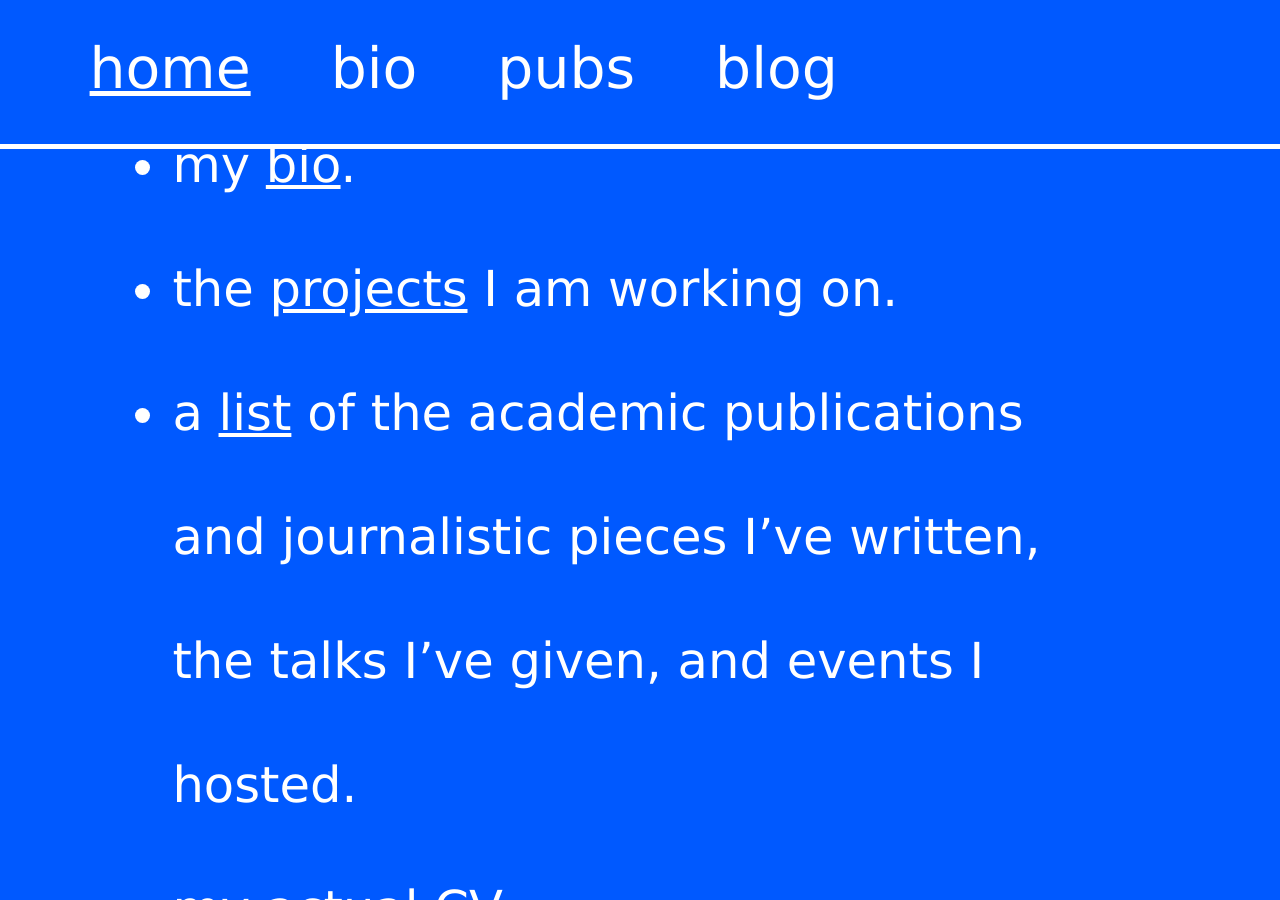
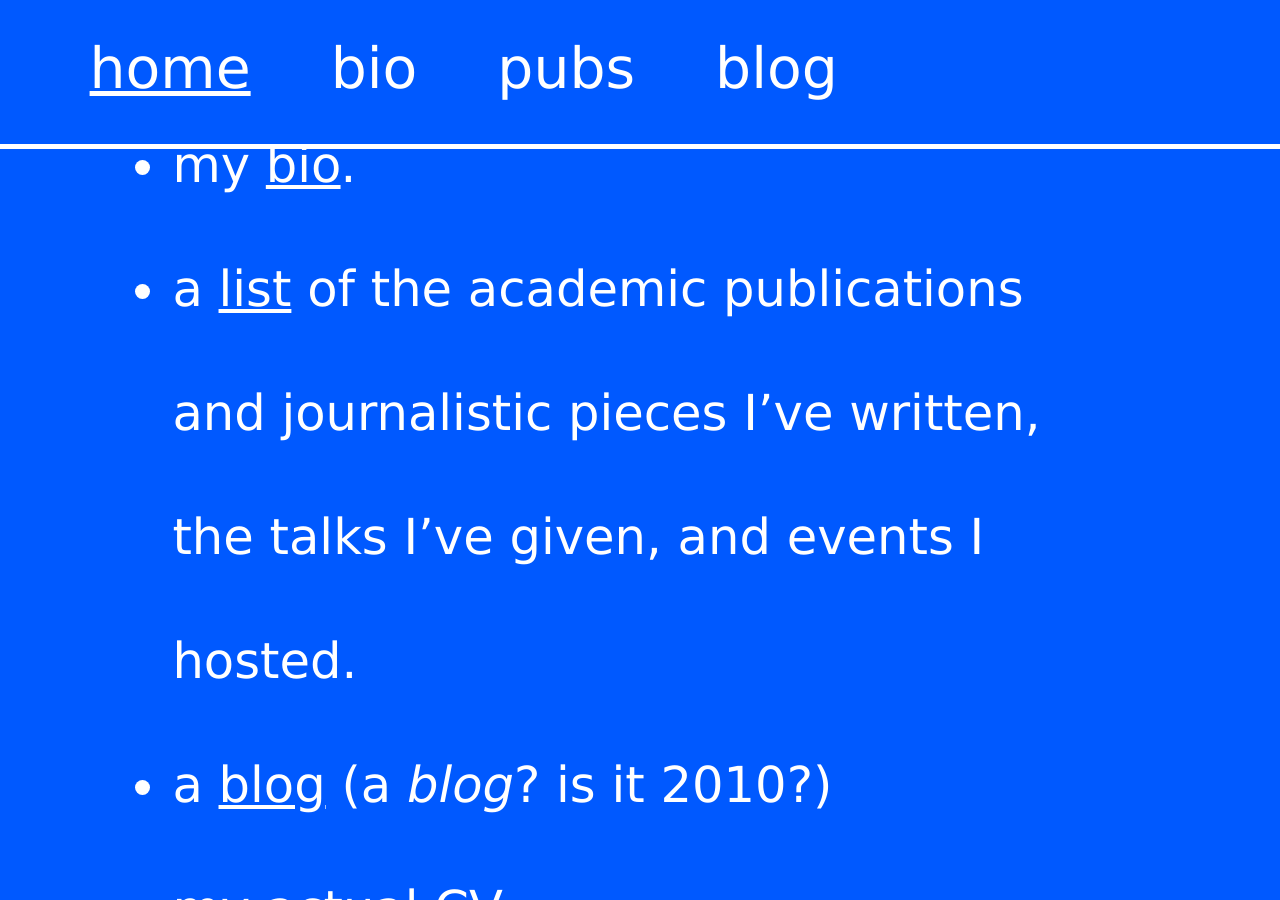
Before and after one commit to oliviodare/oliviodare.com, a Jekyll site: the page built from index.md, in a window 1280 px wide and 900 px high, scrolled down 2583 px. Built offline with Jekyll 4.4.1, drawn with Linux system fonts in a browser that asks for light colours.

Commit message:
Little change in the index.md

```diff
--- a/index.md
+++ b/index.md
@@ -12,8 +12,8 @@ My name is Max Bautista Perpinyà and I am a researcher (PhD student) in the His
 
 On these pages, you'll find a sort of open CV. The basic structure is this:
 - my [bio](bio.html).
-- the [projects](projects.html) I am working on.
 - a [list](pubs.html) of the academic publications and journalistic pieces I've written, the talks I've given, and events I hosted.
+- a [blog](blog.html) (a *blog*? is it 2010?)
 - my actual <a href="https://oliviodare.github.io/cv/" target="_blank">CV</a>.
 
 ## Socials and getting in touch
```
